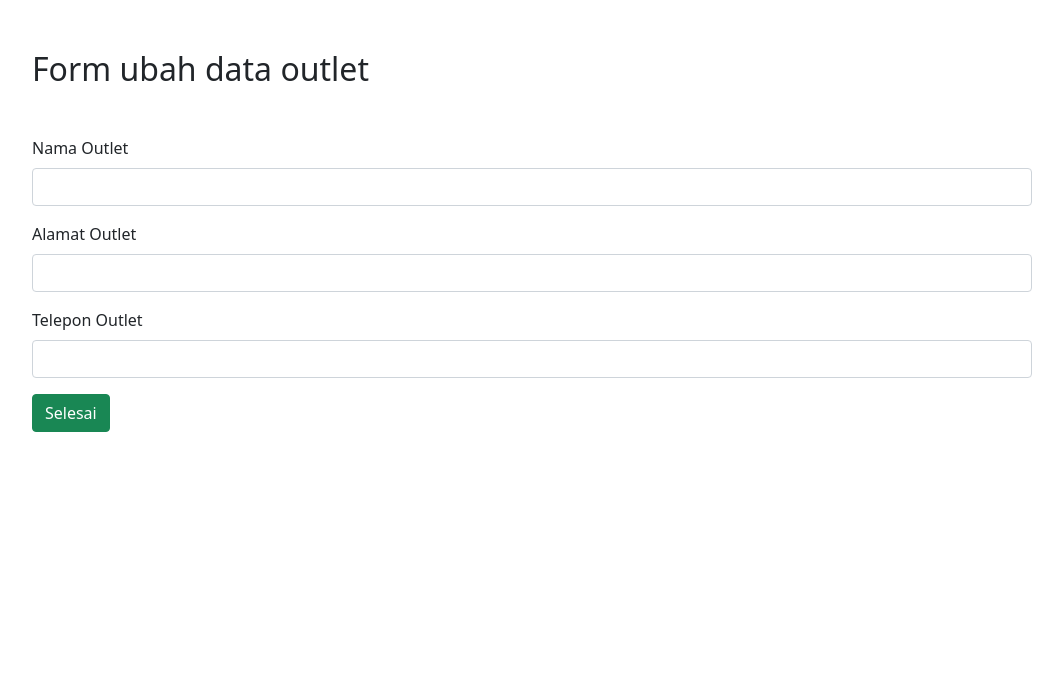
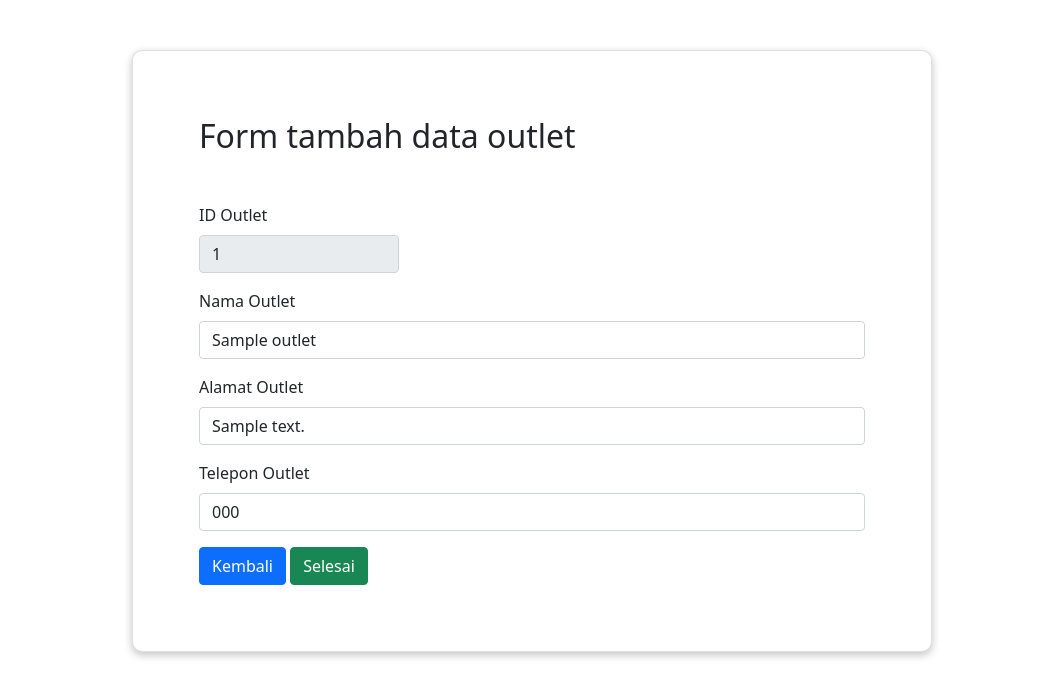
Before and after one commit to Hernando17/native-laundry, a PHP site: page /admin/editoutlet.php?id=1 in a window 1280 px wide. Shown: the part 56-753 px from the top of the page, without its empty margins (108-1171 px from the left). Run offline with PHP 8.4, Linux system fonts and the light colour scheme; tables that the repository leaves empty or names only in its code hold one stand-in row (values such as "Sample post").

Commit message:
Edit data outlet

```diff
--- a/controller/model.php
+++ b/controller/model.php
@@ -25,6 +25,22 @@ class Model extends Connection
         $this->conn->query($sql);
     }
 
+    public function edit($id)
+    {
+        $sql = "SELECT * FROM outlet WHERE id='$id'";
+        $bind = $this->conn->query($sql);
+        while ($obj = $bind->fetch_object()) {
+            $baris = $obj;
+        }
+        return $baris;
+    }
+
+    public function update($id, $nama, $alamat, $telepon)
+    {
+        $sql = "UPDATE outlet SET nama='$nama', alamat='$alamat', telepon='$telepon' WHERE id='$id'";
+        $this->conn->query($sql);
+    }
+
     public function delete($id)
     {
         $sql = "DELETE FROM outlet WHERE id='$id'";
--- a/view/admin/editoutlet.php
+++ b/view/admin/editoutlet.php
@@ -1,3 +1,11 @@
+    <?php
+    $id = $_GET['id'];
+    require '../../connection.php';
+    include '../../controller/model.php';
+    $model = new Model();
+    $data = $model->edit($id);
+    ?>
+
     <!DOCTYPE html>
     <html>
 
@@ -16,7 +24,7 @@
                 <div class="collapse navbar-collapse" id="navbarNav">
                     <ul class="navbar-nav">
                         <li class="nav-item">
-                            <a class="nav-link active" aria-current="page" href="#">Beranda</a>
+                            <a class="nav-link active" aria-current="page" href="halaman_admin.php">Beranda</a>
                         </li>
                         <li class="nav-item">
                             <a class="nav-link" href="outlet.php">Outlet</a>
@@ -39,25 +47,38 @@
         </nav>
 
         <div class="container" style="margin:50px auto; width:80%;">
-            <h2>Form ubah data outlet</h2>
-            <form action="#" method="post" class="mt-5">
+            <div class="card" style="
+        box-shadow: rgba(0, 0, 0, 0.24) 0px 3px 8px;
+        border-radius:10px;
+        margin:50px auto;
+        width:80%;
+        padding:50px;
+        ">
+                <div class="card-body">
+                    <h2>Form tambah data outlet</h2>
+                    <form action="../../controller/process.php" method="post" class="mt-5">
+                        <div class="mb-3">
+                            <label for="id" class="form-label">ID Outlet</label>
+                            <input type="text" class="form-control" id="id" name="id" value="<?php echo $data->id ?>" style="width:30%;" readonly>
+                        </div>
                         <div class="mb-3">
                             <label for="nama" class="form-label">Nama Outlet</label>
-                    <input type="text" class="form-control" id="nama">
+                            <input type="text" class="form-control" id="nama" name="nama" value="<?php echo $data->nama ?>">
                         </div>
                         <div class="mb-3">
                             <label for="alamat" class="form-label">Alamat Outlet</label>
-                    <input type="text" class="form-control" id="alamat">
+                            <input type="text" class="form-control" id="alamat" name="alamat" value="<?php echo $data->alamat ?>">
                         </div>
                         <div class="mb-3">
                             <label for="telepon" class="form-label">Telepon Outlet</label>
-                    <input type="text" class="form-control" id="telepon">
+                            <input type="text" class="form-control" id="telepon" name="telepon" value="<?php echo $data->telepon ?>">
                         </div>
-                <button type="submit" class="btn btn-success">Selesai</button>
+                        <a href="outlet.php" class="btn btn-primary">Kembali</a>
+                        <button type="submit" class="btn btn-success" name="submit_edit">Selesai</button>
                     </form>
                 </div>
-
-
+            </div>
+        </div>
     </body>
 
     </html>
--- a/view/admin/outlet.php
+++ b/view/admin/outlet.php
@@ -57,7 +57,7 @@ $index = 1;
                 <a href="createoutlet.php" class="btn btn-success mt-3" style="margin-left:10px;">+</a>
                 <div class="card" style="
         border-radius:10px;
-        margin:30px auto;
+        margin:20px auto;
         width:98%;
         ">
                     <table class="table" style="
@@ -85,7 +85,7 @@ $index = 1;
                                         <td><?= $data->alamat ?></td>
                                         <td><?= $data->telepon ?></td>
                                         <td>
-                                            <a href="#" class="btn btn-primary">Ubah</a>
+                                            <a href="../../view/admin/editoutlet.php?id=<?= $data->id ?>" class="btn btn-primary">Ubah</a>
                                             <a href="../../controller/process.php?id=<?= $data->id ?>" class="btn btn-danger">Hapus</a>
                                         </td>
                                     </tr>
```
Also changed, not shown: controller/process.php (+10 -0 lines), view/admin/createoutlet.php (+11 -3 lines). Lines whose indentation alone changed are shown as unchanged.
